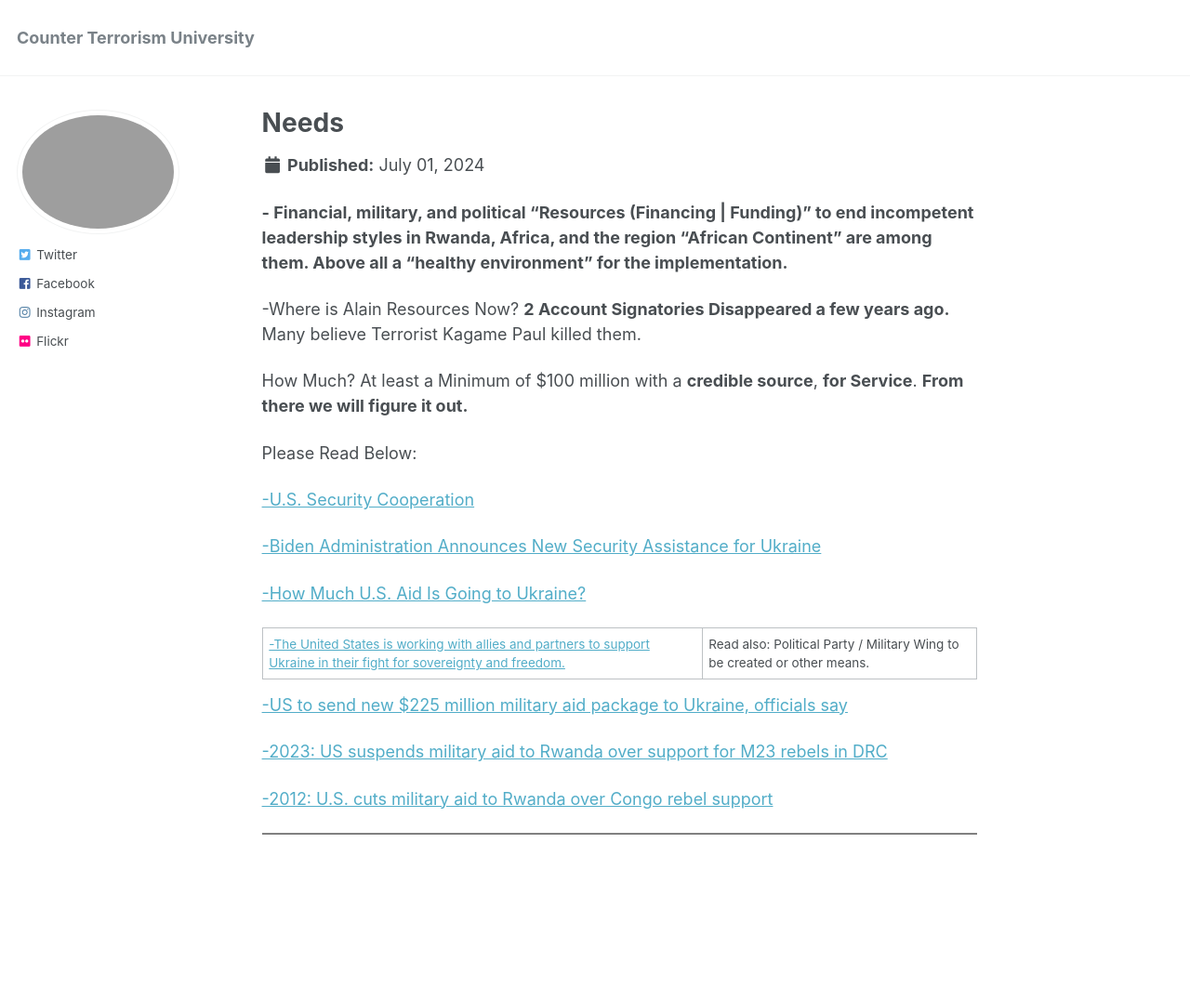
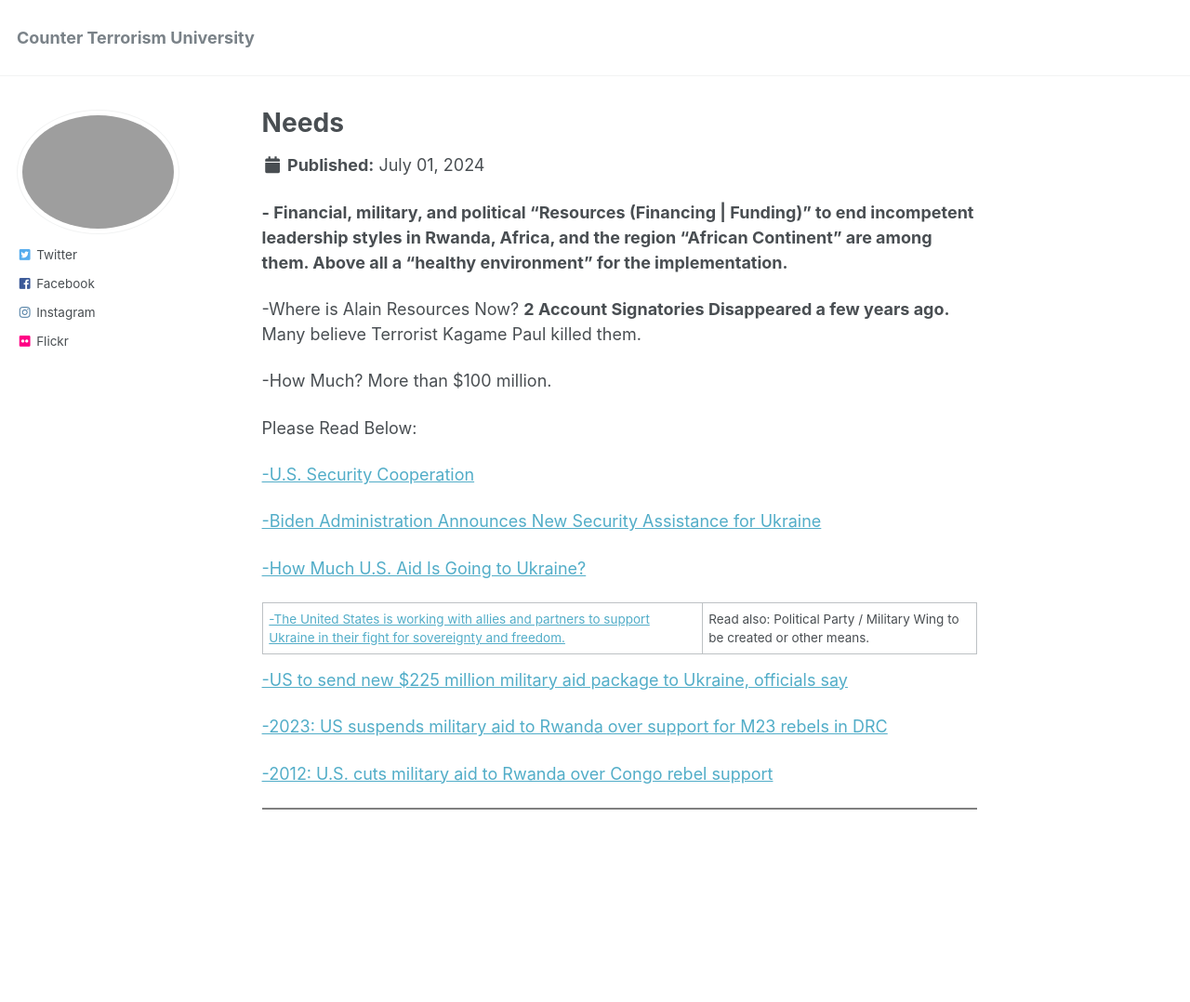
Before and after one commit to phdcsseiden/phdcsseiden.github.io, a Jekyll site: the page built from _pages/Needs.md, in a window 1280 px wide. Shown: the whole page at 93% size. Built offline with Jekyll 4.4.1, drawn with Linux system fonts in a browser that asks for light colours; after the commit the page ends 1051 px from its top, so only the background shows below that.

Commit message:
Update Needs.md

```diff
--- a/_pages/Needs.md
+++ b/_pages/Needs.md
@@ -15,7 +15,7 @@ modified: 2024-07-01
 -Where is Alain Resources Now? <b> 2 Account Signatories Disappeared a few years ago. </b> Many believe Terrorist Kagame Paul killed them.
 
 
-How Much? At least a Minimum of $100 million with a <b>credible source</b>, <b>for Service</b>. <b>From there we will figure it out.</b>
+-How Much? More than  $100 million.
 
 
 Please Read Below:
```
